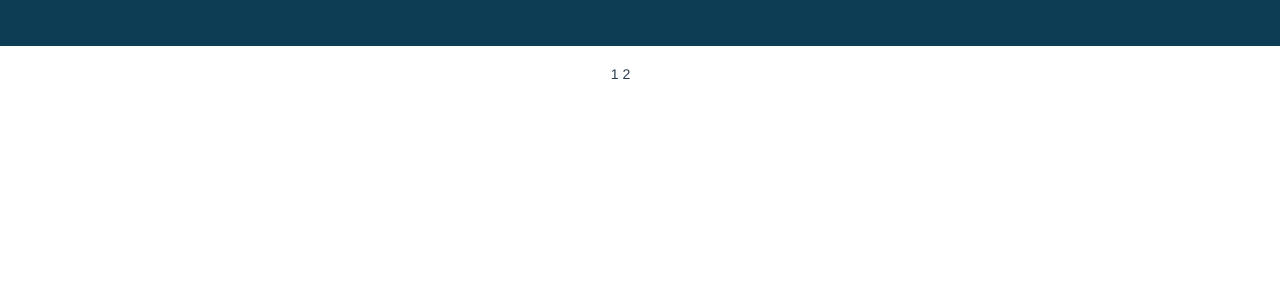
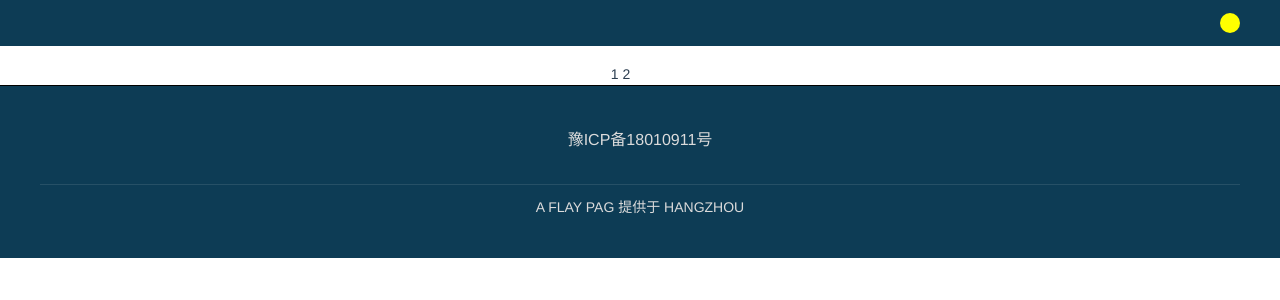
Before and after one commit to Apigflay/yasser_pc, a Vue app in the folder yasser_pc/: page / in a window 1280 px wide. Shown: the top 300 px of the page. Built offline with nearby package versions, Linux system fonts and the light colour scheme.

Commit message:
footer add

```diff
--- a/yasser_pc/src/components/KeepOnRecord.vue
+++ b/yasser_pc/src/components/KeepOnRecord.vue
@@ -1,12 +1,16 @@
 <template>
-  <div class="hello">
-    <a href="http://www.beian.miit.gov.cn" target="_blank"><center>豫ICP备18010911号</center></a>
+  <div class="footerWrap">
+    <div class="KeepOnRecordArea">
+        <a href="http://www.beian.miit.gov.cn" target="_blank"><p class="p1">豫ICP备18010911号</p></a>
+        <p class="p2">A FLAY PAG 提供于 HANGZHOU</p>
+    </div>
+
   </div>
 </template>
 
 <script>
 export default {
-  name: 'HelloWorld',
+  name: 'KeepOnRecord',
   props: {
     msg: String
   }
@@ -15,18 +19,32 @@ export default {
 
 <!-- Add "scoped" attribute to limit CSS to this component only -->
 <style scoped lang="scss">
-h3 {
-  margin: 40px 0 0;
+.footerWrap{
+    width: 100%;
+    height: 92px;
+    background: #0d3c55;
+    padding: 40px 0;
+    border-top: 1px solid #000;
+    border-bottom: 1px solid #fff;
 }
-ul {
-  list-style-type: none;
-  padding: 0;
-}
-li {
-  display: inline-block;
-  margin: 0 10px;
-}
-a {
-  color: #42b983;
+.KeepOnRecordArea{
+  width: 1200px;
+  height: 92px;
+  margin: auto;
+  .p1{
+    line-height: 28px;
+    font-size: 16px;
+    text-align: center;
+    color: #dbdbdb;
+  }
+  .p2{
+    margin-top: 30px;
+    line-height: 34px;
+    padding-top: 5px;
+    font-size: 14px;
+    text-align: center;
+    color: #dbdbdb;
+    border-top: 1px solid rgba(255, 255, 255, 0.1);
+  }
 }
 </style>
--- a/yasser_pc/src/components/NavigationBar.vue
+++ b/yasser_pc/src/components/NavigationBar.vue
@@ -92,7 +92,6 @@
                         </svg>
                     </div>
                 </div>
-
             </div>
         </div>
   </div>
@@ -116,11 +115,11 @@ export default {
           if(id==1){
               this.languageArea=true;
           }
-        //   var that = this;
-        //   clearTimeout(timer)
-        //   var timer = setTimeout(function(){
-        //       that.languageArea=false;
-        //   },5000)
+          var that = this;
+          clearTimeout(timer)
+          var timer = setTimeout(function(){
+              that.languageArea=false;
+          },5000)
       },
       changeLanguage:function(id){
           console.log(id)
@@ -176,9 +175,13 @@ export default {
             .icon{
                 width: 20px!important;
                 height: 20px!important;
+                background-color:yellow;
             }
             .languegeBox{
-                background: red;
+                // background: red;
+                .icon{
+                    background: yellow;
+                }
             }
         }
         .icon{
--- a/yasser_pc/src/views/Home.vue
+++ b/yasser_pc/src/views/Home.vue
@@ -11,7 +11,7 @@
       <use xlink:href="#icon-haimianbaobao-"></use>
     </svg>
 
-    <!-- <KeepOnRecord></KeepOnRecord>   -->
+    <KeepOnRecord></KeepOnRecord>
   </div>
 </template>
 
```
Also changed, not shown: 1 other file (tests, documents, lock files or other folders).
